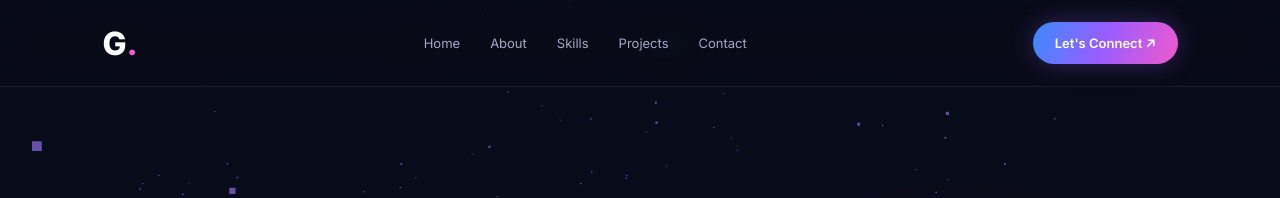
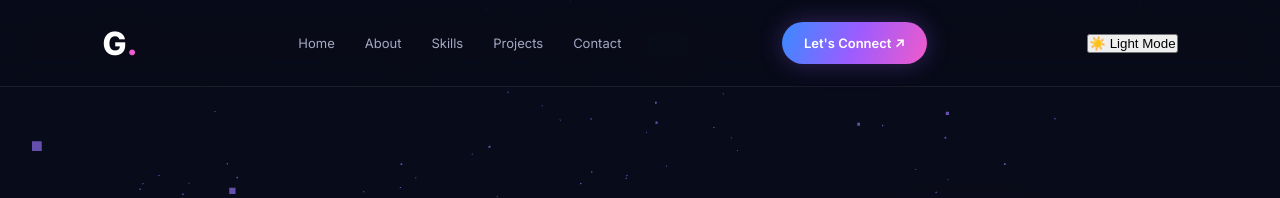
Before and after one commit to girish24241-source/girish-portfolio, a plain HTML site: page index.html in a window 1280 px wide. Shown: the top 198 px of the page. Drawn offline with nearby package versions, Linux system fonts and the light colour scheme; animation ran at ten frames a second.

Commit message:
Add theme toggle button to navbar
Added a theme toggle button for light mode.

```diff
--- a/index.html
+++ b/index.html
@@ -23,6 +23,9 @@
     </nav>
 
     <a class="nav-button" href="#contact">Let's Connect ↗</a>
+    <button id="theme-toggle" class="theme-toggle">
+  ☀️ Light Mode
+</button>
     <button class="menu-toggle" id="menu-toggle" aria-label="Toggle navigation">☰</button>
   </header>
 
```
